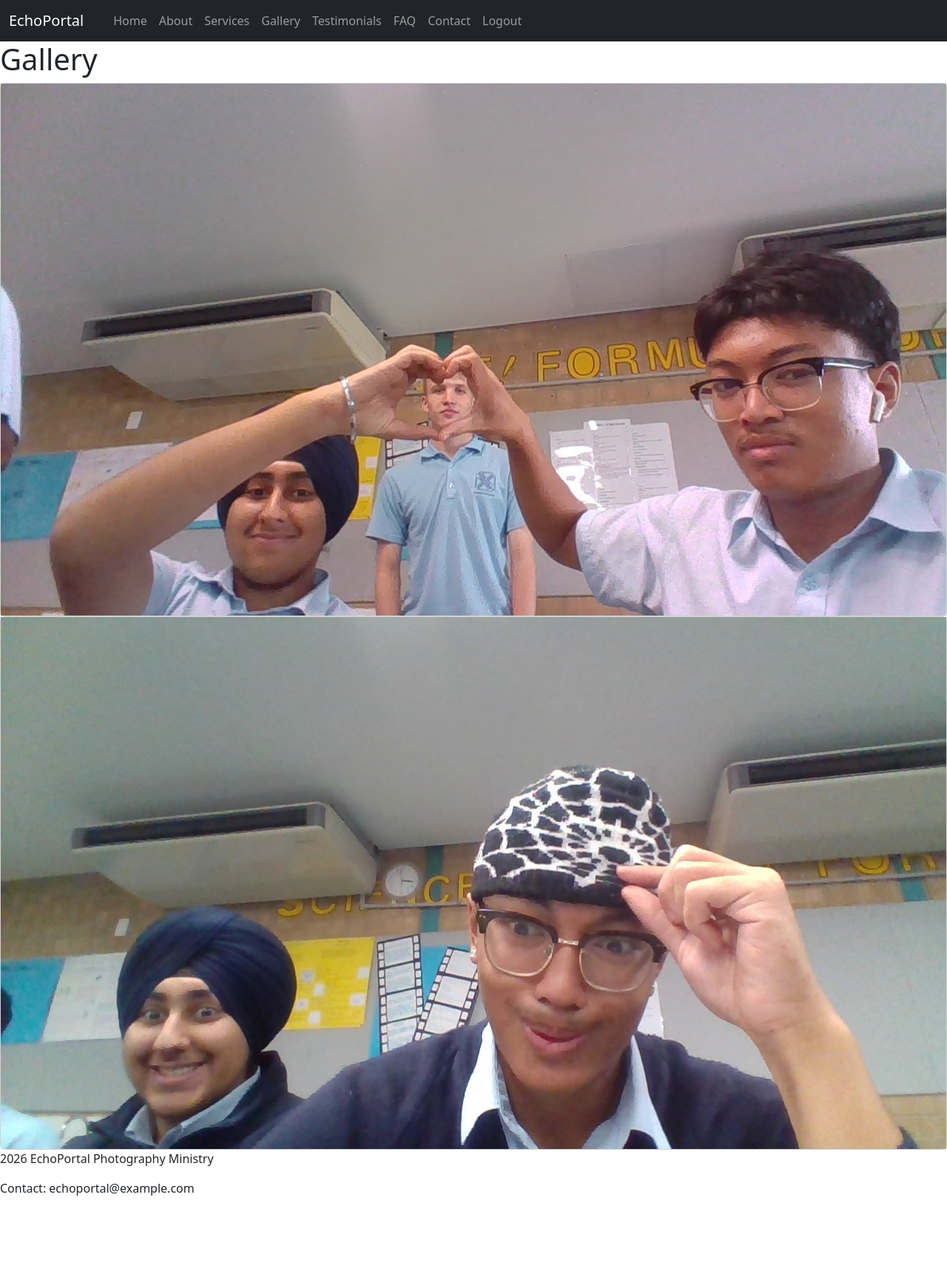
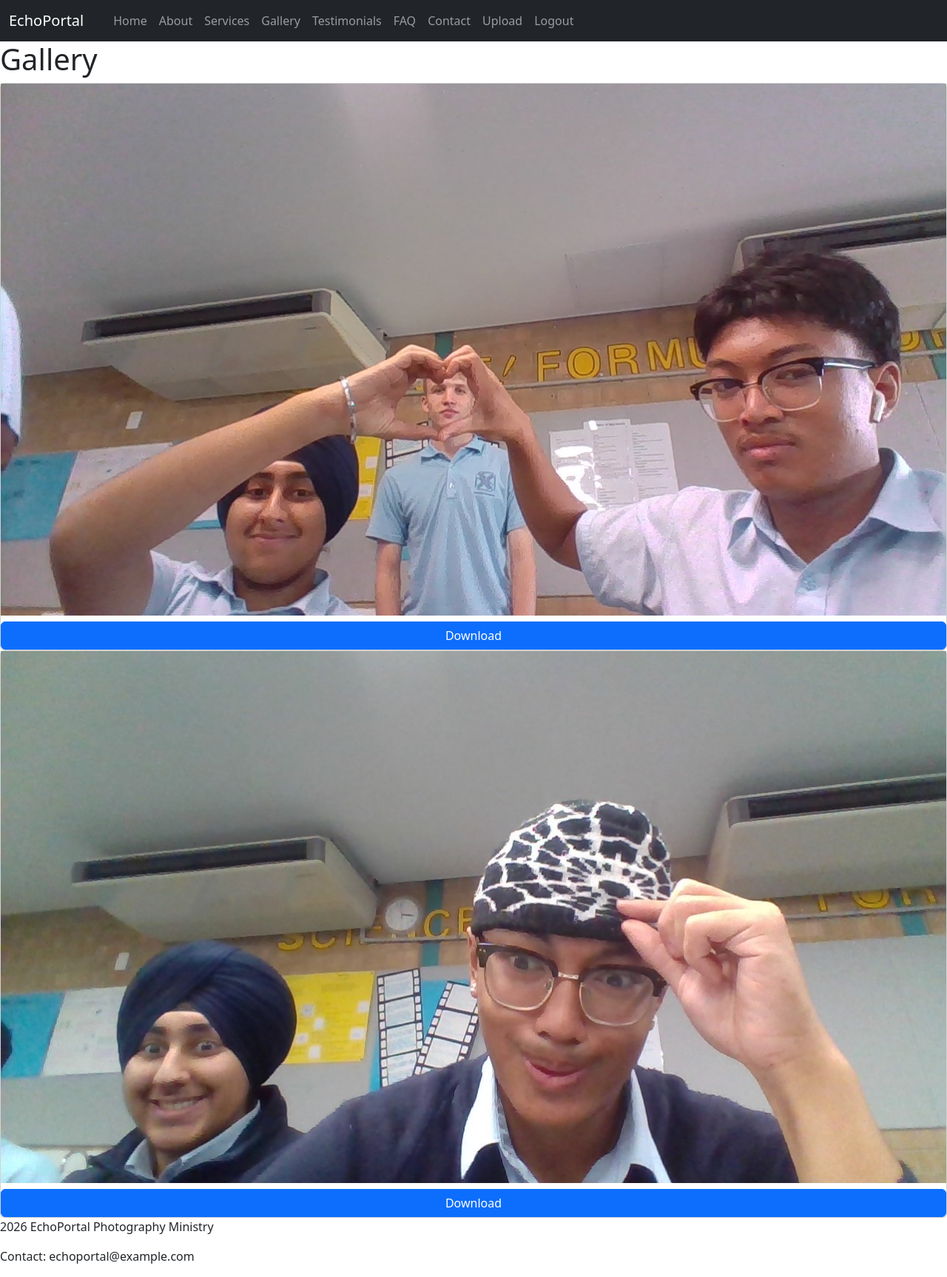
Before and after one commit to matthewasdada/EchoPortal, a Flask app: page /gallery in a window 1280 px wide. Shown: the whole page at 74% size. Before the commit the page ends 1616 px from the top, so only its background shows below. Run offline with Flask 3, Linux system fonts and the light colour scheme; the visitor is signed in with stand-in values (Sample User, id 1).

Commit message:
made a small tiny role base system for gallery, where we can download if were logged in and upload if were admin

```diff
--- a/EchoPortal-codespace/app.py
+++ b/EchoPortal-codespace/app.py
@@ -1,5 +1,5 @@
 import os
-from flask import Flask, request, render_template, redirect, url_for, session
+from flask import Flask, request, render_template, redirect, url_for, session, send_from_directory
 
 app = Flask(__name__)
 app.secret_key = "secretkey_echoportal_mrbrooks"
@@ -43,14 +43,16 @@ def dashboard():
 
 @app.route("/gallery")
 def gallery():
-    if "user" in session:
-        files = os.listdir(app.config["UPLOAD_FOLDER"])
+    files = os.listdir(app.config["UPLOAD_FOLDER"])
+    images = [f for f in files if f.lower().endswith(('.png', '.jpg', '.jpeg'))]
+    return render_template("gallery.html", images=images)
 
-        images = [f for f in files if f.lower().endswith(('.png', '.jpg', '.jpeg'))]
+@app.route("/download/<filename>")
+def download(filename):
+    if "user" not in session:
+        return redirect(url_for("login"))
 
-        return render_template("gallery.html", images=images)
-    else:
-        return redirect(url_for("login"))
+    return send_from_directory(app.config["UPLOAD_FOLDER"], filename, as_attachment=True)
 
 @app.route("/upload", methods=["GET", "POST"])
 def upload():
@@ -58,6 +60,9 @@ def upload():
         return redirect(url_for("login"))
 
     message = None
+
+    if session.get("role") != "admin":
+        return "Access denied: Admins only", 403
 
     if request.method == "POST":
         if "file" not in request.files:
--- a/EchoPortal-codespace/templates/base.html
+++ b/EchoPortal-codespace/templates/base.html
@@ -30,6 +30,10 @@
                     <li class="nav-item"><a class="nav-link" href="/faq">FAQ</a></li>
                     <li class="nav-item"><a class="nav-link" href="/contact">Contact</a></li>
 
+                    {% if session.get('role') == 'admin' %}
+                        <li class="nav-item"><a class="nav-link" href="/upload">Upload</a></li>
+                    {% endif %}
+
                     {% if 'user' in session %}
                         <li class="nav-item"><a class="nav-link" href="/logout">Logout</a></li>
                     {% else %}
--- a/EchoPortal-codespace/templates/gallery.html
+++ b/EchoPortal-codespace/templates/gallery.html
@@ -7,6 +7,12 @@
     {% for image in images %}
         <div class="card">
             <img src="{{ url_for('static', filename='uploads/' ~ image) }}">
+
+            {% if 'user' in session %}
+                <a href="{{ url_for('download', filename=image) }}" class="btn btn-primary mt-2">Download</a>
+            {% else %}
+                <a href="/login" class="btn btn-secondary mt-2">Login to Download</a>
+            {% endif %}
         </div>
     {% endfor %}
 </div>
```
Also changed, not shown: 1 other file.
